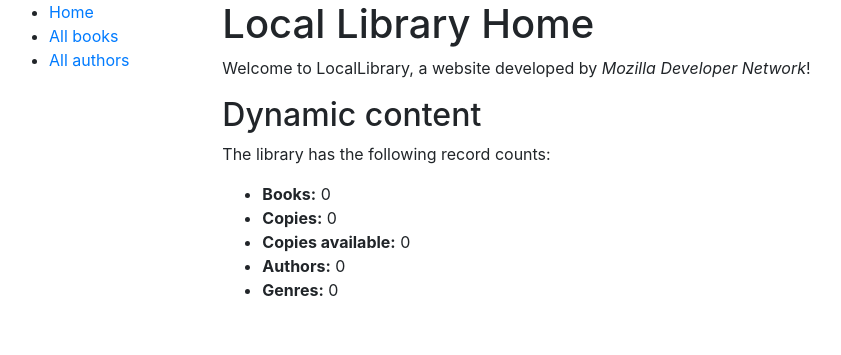
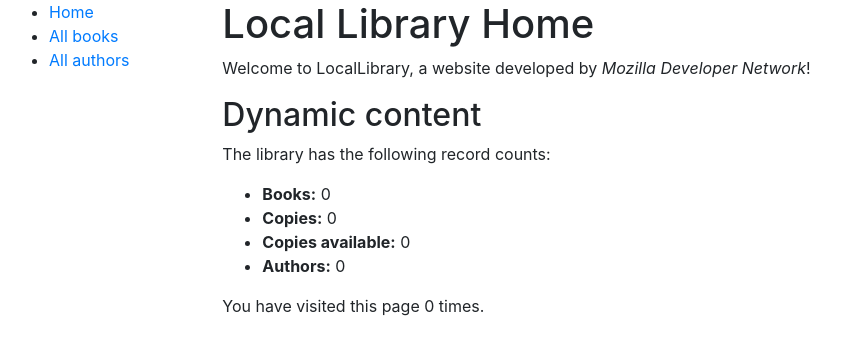
Before and after one commit to luuhieu8720/TrainingDjango, a Django app: page /catalog/ in a window 1280 px wide. Shown: the top 355 px of the page, without its empty margins (6-847 px from the left). Run offline with Django 4.2, Linux system fonts and the light colour scheme; data that the repository does not hold is empty.

Commit message:
Add part7

```diff
--- a/locallibrary/catalog/templates/index.html
+++ b/locallibrary/catalog/templates/index.html
@@ -5,12 +5,14 @@
 <h1>Local Library Home</h1>
 <p>Welcome to LocalLibrary, a website developed by <em>Mozilla Developer Network</em>!</p>
 <h2>Dynamic content</h2>
+
 <p>The library has the following record counts:</p>
 <ul>
     <li><strong>Books:</strong> {{ num_books }}</li>
     <li><strong>Copies:</strong> {{ num_instances }}</li>
     <li><strong>Copies available:</strong> {{ num_instances_available }}</li>
     <li><strong>Authors:</strong> {{ num_authors }}</li>
-    <li><strong>Genres:</strong> {{ num_genres }}</li>
 </ul>
+
+<p>You have visited this page {{ num_visits }} time{{ num_visits|pluralize }}.</p>
 {% endblock %}
--- a/locallibrary/catalog/views.py
+++ b/locallibrary/catalog/views.py
@@ -22,12 +22,16 @@ def index(request):
 
     num_genres = Genre.objects.filter(name__exact= 'a').count()
 
+    num_visits = request.session.get('num_visits', 0)
+    request.session['num_visits'] = num_visits + 1
+
     context = {
         'num_books': num_books,
         'num_instances': num_instances,
         'num_instances_available': num_instances_available,
         'num_authors': num_authors,
-        'num_genres': num_genres
+        'num_genres': num_genres,
+        'num_visits': num_visits,
     }
 
     return render(request, 'index.html', context=context)
```
